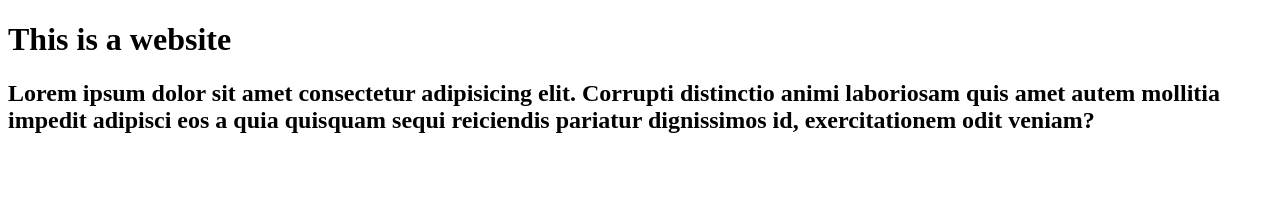
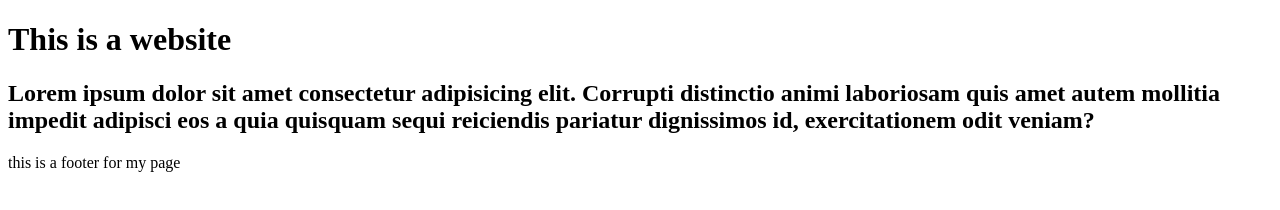
Before and after one commit to Matt01270/git-branching, a plain HTML site: page index.html in a window 1280 px wide. Drawn offline with Linux system fonts and the light colour scheme.

Commit message:
adding footer

```diff
--- a/index.html
+++ b/index.html
@@ -12,5 +12,8 @@
     <h2>Lorem ipsum dolor sit amet consectetur adipisicing elit. Corrupti distinctio animi laboriosam quis amet autem mollitia impedit adipisci eos a quia quisquam sequi reiciendis pariatur dignissimos id, exercitationem odit veniam?</h2>
 
   </header>
+  <footer>
+    <p>this is a footer for my page</p>
+  </footer>
 </body>
 </html>
```
